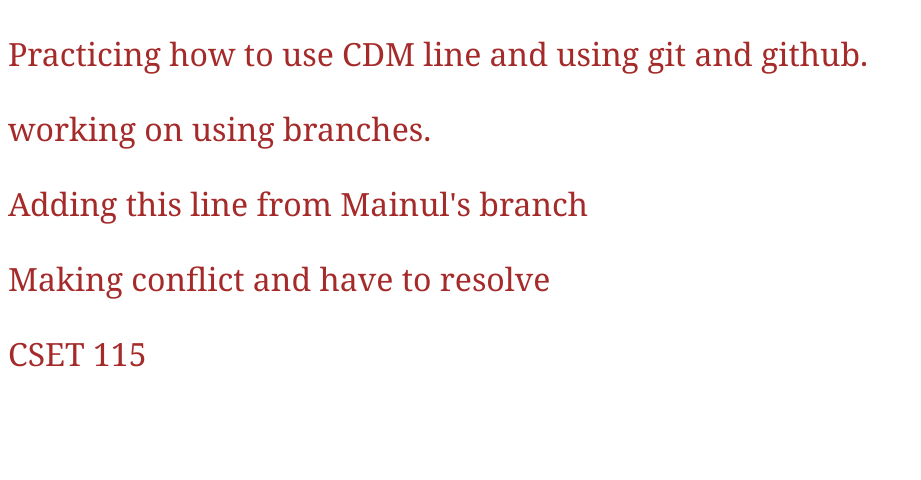
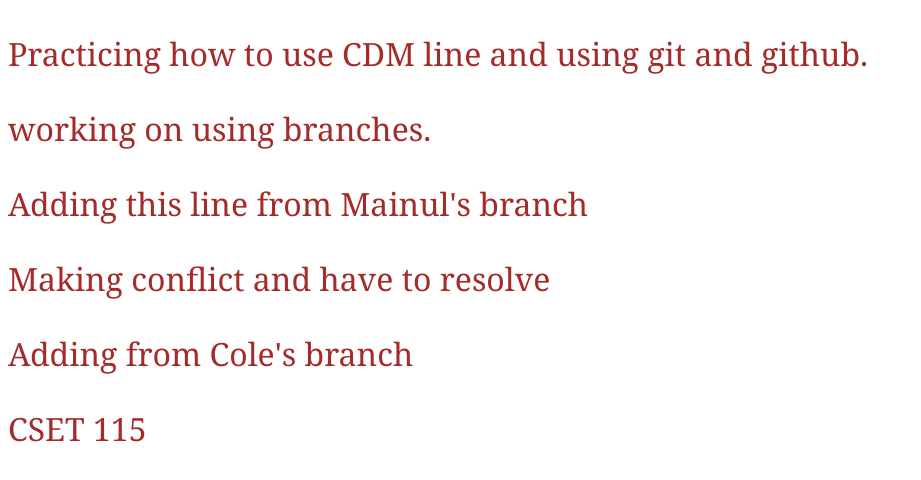
Before and after one commit to sasso-gonzalez/Project-5, a plain HTML site: page index.html in a window 1280 px wide. Shown: the whole page, without its empty margins (0-921 px from the left). Drawn offline with Linux system fonts and the light colour scheme.

Commit message:
added from Cole's branch

```diff
--- a/index.html
+++ b/index.html
@@ -11,6 +11,7 @@
     <p>working on using branches.</p>
     <p>Adding this line from Mainul's branch</p>
     <p>Making conflict and have to resolve<p>
+    <p>Adding from Cole's branch</p>
     <p>CSET 115</p>
 
     <script src="home.js"></script>
```
